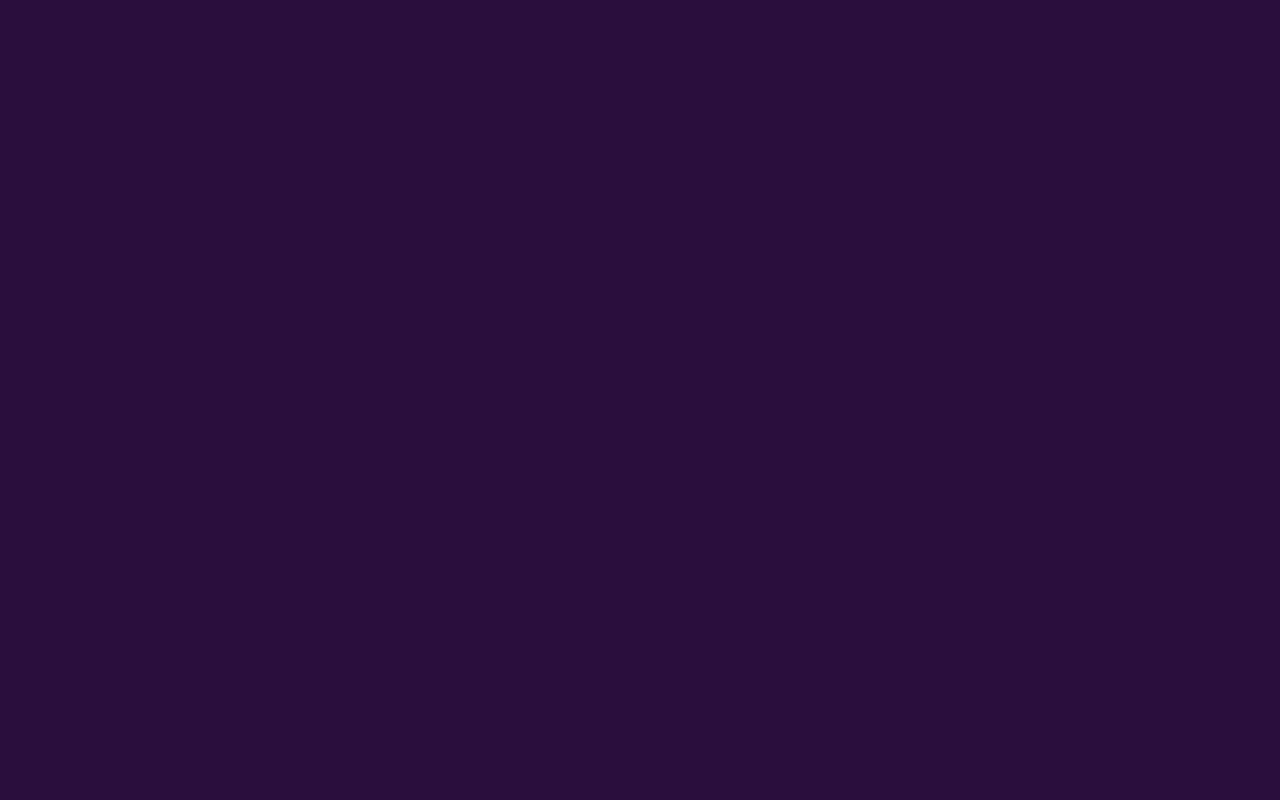
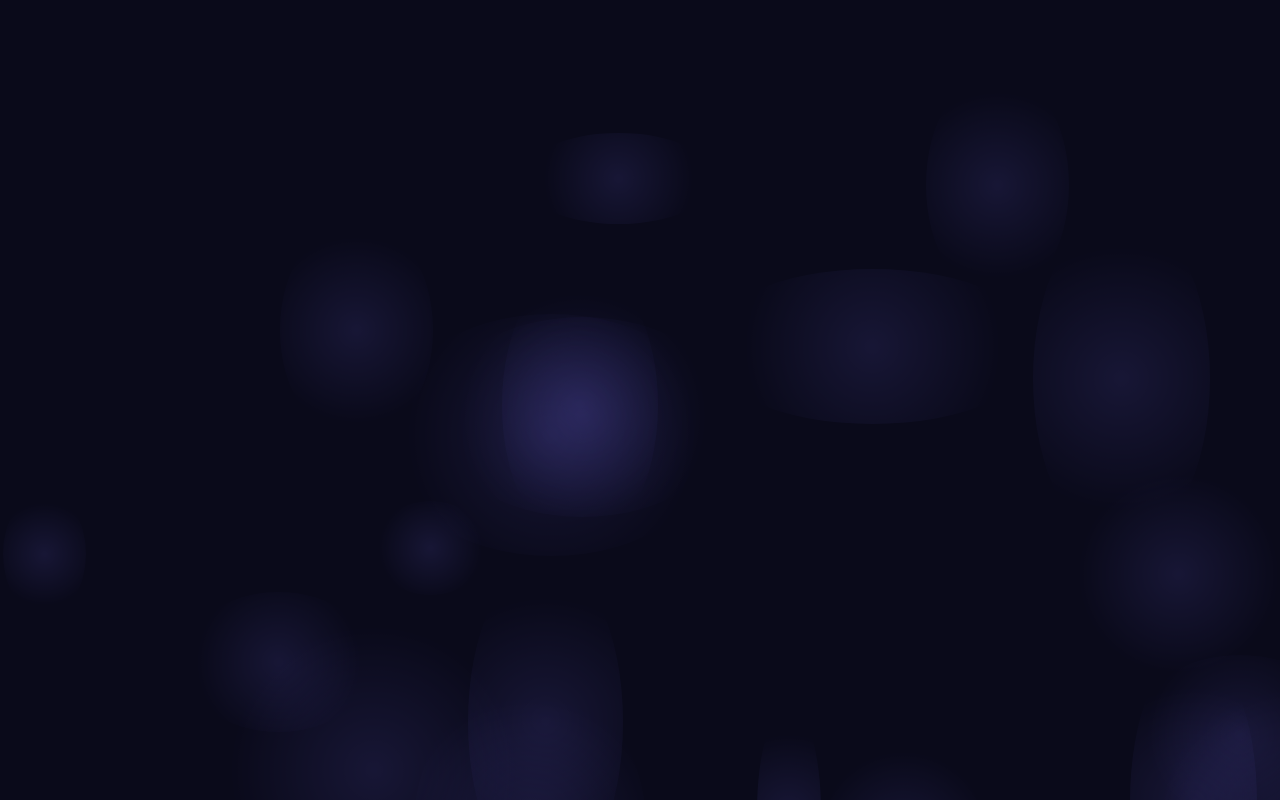
Before and after one commit to shenoyshivani/portfolio-website, a React (Vite) app in the folder client/: page / in a window 1280 px wide. Shown: the top 800 px of the page. Built offline with nearby package versions, Linux system fonts and the light colour scheme.

Commit message:
Revert to original color scheme

```diff
--- a/client/src/components/About.jsx
+++ b/client/src/components/About.jsx
@@ -8,10 +8,10 @@ export default function About() {
   const isInView = useInView(ref, { once: true, margin: '-100px' })
 
   const stats = [
-    { label: 'Projects', value: '2+', icon: HiCode, color: 'var(--color-1)' },
-    { label: 'CGPA', value: '8.49', icon: HiLightningBolt, color: 'var(--color-4)' },
-    { label: 'Skills', value: '10+', icon: HiGlobe, color: 'var(--color-3)' },
-    { label: 'Languages', value: '4', icon: HiUser, color: 'var(--color-2)' },
+    { label: 'Projects', value: '2+', icon: HiCode },
+    { label: 'CGPA', value: '8.49', icon: HiLightningBolt },
+    { label: 'Skills', value: '10+', icon: HiGlobe },
+    { label: 'Languages', value: '4', icon: HiUser },
   ]
 
   return (
@@ -133,7 +133,7 @@ export default function About() {
               >
                 <stat.icon style={{
                   fontSize: '1.5rem',
-                  color: stat.color,
+                  color: 'var(--accent)',
                   marginBottom: '0.5rem',
                 }} />
                 <div style={{
--- a/client/src/components/Contact.jsx
+++ b/client/src/components/Contact.jsx
@@ -30,10 +30,10 @@ export default function Contact() {
   }
 
   const contactInfo = [
-    { icon: FaEnvelope, label: 'Email', value: 'shivanishenoy17@gmail.com', href: 'mailto:shivanishenoy17@gmail.com', color: 'var(--color-1)' },
-    { icon: FaPhone, label: 'Phone', value: '+91 7058144485', href: 'tel:+917058144485', color: 'var(--color-4)' },
-    { icon: FaMapMarkerAlt, label: 'Location', value: 'Mumbai, Maharashtra', href: null, color: 'var(--color-3)' },
-    { icon: FaLanguage, label: 'Languages', value: 'English, Marathi, Hindi, Konkani', href: null, color: 'var(--color-2)' },
+    { icon: FaEnvelope, label: 'Email', value: 'shivanishenoy17@gmail.com', href: 'mailto:shivanishenoy17@gmail.com' },
+    { icon: FaPhone, label: 'Phone', value: '+91 7058144485', href: 'tel:+917058144485' },
+    { icon: FaMapMarkerAlt, label: 'Location', value: 'Mumbai, Maharashtra', href: null },
+    { icon: FaLanguage, label: 'Languages', value: 'English, Marathi, Hindi, Konkani', href: null },
   ]
 
   const socials = [
@@ -108,7 +108,7 @@ export default function Contact() {
                 left: 0,
                 right: 0,
                 height: '3px',
-                background: 'var(--gradient-pink)',
+                background: 'var(--gradient)',
               }} />
 
               <h3 style={{
@@ -142,13 +142,13 @@ export default function Contact() {
                       width: '45px',
                       height: '45px',
                       borderRadius: '12px',
-                      background: `${info.color}25`,
+                      background: 'var(--accent-glow)',
                       display: 'flex',
                       alignItems: 'center',
                       justifyContent: 'center',
                       flexShrink: 0,
                     }}>
-                      <info.icon style={{ color: info.color, fontSize: '1.1rem' }} />
+                      <info.icon style={{ color: 'var(--accent)', fontSize: '1.1rem' }} />
                     </div>
                     <div>
                       <p style={{
@@ -245,7 +245,7 @@ export default function Contact() {
                 left: 0,
                 right: 0,
                 height: '3px',
-                background: 'var(--gradient-blue)',
+                background: 'var(--gradient)',
               }} />
 
               <div style={{
--- a/client/src/components/Experience.jsx
+++ b/client/src/components/Experience.jsx
@@ -82,9 +82,9 @@ export default function Experience() {
                 width: '22px',
                 height: '22px',
                 borderRadius: '50%',
-                background: 'var(--color-1)',
+                background: 'var(--accent)',
                 border: '3px solid var(--bg-primary)',
-                boxShadow: '0 0 0 3px var(--color-1)40',
+                boxShadow: '0 0 0 3px var(--accent-glow)',
               }} />
 
               <div style={{
@@ -111,7 +111,7 @@ export default function Experience() {
                   gap: '0.75rem',
                   marginBottom: '0.5rem',
                 }}>
-                  <HiBriefcase style={{ color: 'var(--color-1)', fontSize: '1.2rem' }} />
+                  <HiBriefcase style={{ color: 'var(--accent)', fontSize: '1.2rem' }} />
                   <span style={{
                     fontSize: '0.85rem',
                     color: 'var(--text-muted)',
@@ -172,7 +172,7 @@ export default function Experience() {
                         minWidth: '6px',
                         height: '6px',
                         borderRadius: '50%',
-                        background: 'var(--color-4)',
+                        background: 'var(--accent)',
                         marginTop: '8px',
                       }} />
                       {desc}
--- a/client/src/components/Hero.jsx
+++ b/client/src/components/Hero.jsx
@@ -22,33 +22,26 @@ export default function Hero() {
         inset: 0,
         overflow: 'hidden',
       }}>
-        {[
-          { color: 'var(--color-1)', size: 400, x: '10%', y: '10%' },
-          { color: 'var(--color-2)', size: 350, x: '70%', y: '15%' },
-          { color: 'var(--color-3)', size: 300, x: '20%', y: '70%' },
-          { color: 'var(--color-4)', size: 250, x: '75%', y: '65%' },
-          { color: 'var(--color-1)', size: 200, x: '50%', y: '40%' },
-          { color: 'var(--color-3)', size: 180, x: '85%', y: '85%' },
-        ].map((blob, i) => (
+        {[...Array(20)].map((_, i) => (
           <motion.div
             key={i}
             style={{
               position: 'absolute',
-              width: blob.size,
-              height: blob.size,
+              width: Math.random() * 300 + 50,
+              height: Math.random() * 300 + 50,
               borderRadius: '50%',
-              background: `radial-gradient(circle, ${blob.color}40 0%, transparent 70%)`,
-              left: blob.x,
-              top: blob.y,
-              opacity: 0.5,
+              background: `radial-gradient(circle, var(--accent-glow) 0%, transparent 70%)`,
+              left: `${Math.random() * 100}%`,
+              top: `${Math.random() * 100}%`,
+              opacity: 0.3,
             }}
             animate={{
-              x: [0, (i % 2 === 0 ? 40 : -40)],
-              y: [0, (i % 2 === 0 ? -30 : 30)],
+              x: [0, Math.random() * 100 - 50],
+              y: [0, Math.random() * 100 - 50],
               scale: [1, 1.2, 1],
             }}
             transition={{
-              duration: 8 + i * 2,
+              duration: Math.random() * 10 + 10,
               repeat: Infinity,
               repeatType: 'reverse',
             }}
--- a/client/src/components/Projects.jsx
+++ b/client/src/components/Projects.jsx
@@ -15,8 +15,7 @@ const projects = [
     ],
     tech: ['Python', 'ChromaDB', 'Groq API', 'Streamlit', 'NLP'],
     demo: 'https://drive.google.com/file/d/11QNlvFkVBAeYQV1S7mjrd91xBT7-2qe4/view?usp=drive_link',
-    color: 'var(--color-1)',
-    accentColor: 'var(--color-4)',
+    color: '#6c63ff',
   },
   {
     title: 'Fashion Recommendation System',
@@ -30,8 +29,7 @@ const projects = [
     ],
     tech: ['Python', 'TensorFlow', 'OpenCV', 'Streamlit', 'ML'],
     demo: 'https://drive.google.com/file/d/18J99ZH7ZFmMAcAsu1DnMzJge3poxfhPn/view?usp=drive_link',
-    color: 'var(--color-3)',
-    accentColor: 'var(--color-2)',
+    color: '#48c6ef',
   },
 ]
 
--- a/client/src/components/Skills.jsx
+++ b/client/src/components/Skills.jsx
@@ -4,7 +4,6 @@ import { useRef } from 'react'
 const skillCategories = [
   {
     title: 'Languages',
-    color: 'var(--color-1)',
     skills: [
       { name: 'Python', level: 90 },
       { name: 'C++', level: 75 },
@@ -13,7 +12,6 @@ const skillCategories = [
   },
   {
     title: 'Frameworks & Libraries',
-    color: 'var(--color-4)',
     skills: [
       { name: 'React.js', level: 85 },
       { name: 'Node.js', level: 80 },
@@ -24,7 +22,6 @@ const skillCategories = [
   },
   {
     title: 'Databases',
-    color: 'var(--color-3)',
     skills: [
       { name: 'MongoDB', level: 80 },
       { name: 'PostgreSQL', level: 75 },
@@ -32,7 +29,6 @@ const skillCategories = [
   },
   {
     title: 'Developer Tools',
-    color: 'var(--color-2)',
     skills: [
       { name: 'GitHub', level: 85 },
       { name: 'Postman', level: 80 },
@@ -99,10 +95,10 @@ export default function Skills() {
               <h3 style={{
                 fontSize: '1.1rem',
                 fontWeight: 600,
-                color: category.color,
+                color: 'var(--accent)',
                 marginBottom: '1.5rem',
                 paddingBottom: '0.75rem',
-                borderBottom: `2px solid ${category.color}30`,
+                borderBottom: '2px solid var(--border)',
               }}>
                 {category.title}
               </h3>
@@ -144,7 +140,7 @@ export default function Skills() {
                       }}
                       style={{
                         height: '100%',
-                        background: category.color,
+                        background: 'var(--gradient)',
                         borderRadius: '3px',
                       }}
                     />
--- a/client/src/index.css
+++ b/client/src/index.css
@@ -5,49 +5,36 @@
 }
 
 :root {
-  --color-1: #FE9EC7;
-  --color-2: #F9F6C4;
-  --color-3: #89D4FF;
-  --color-4: #44ACFF;
-  --bg-primary: #fffaf5;
-  --bg-secondary: #fef0f5;
+  --bg-primary: #ffffff;
+  --bg-secondary: #f8f9fa;
   --bg-card: #ffffff;
-  --text-primary: #2d2040;
-  --text-secondary: #5F374B;
-  --text-muted: #8C6A5D;
-  --accent: #44ACFF;
-  --accent-hover: #89D4FF;
-  --accent-glow: rgba(68, 172, 255, 0.3);
-  --border: #F9F6C4;
-  --shadow: 0 4px 20px rgba(254, 158, 199, 0.15);
-  --shadow-lg: 0 10px 40px rgba(68, 172, 255, 0.15);
-  --gradient: linear-gradient(135deg, #FE9EC7 0%, #F9F6C4 35%, #89D4FF 65%, #44ACFF 100%);
-  --gradient-pink: linear-gradient(135deg, #FE9EC7, #F9F6C4);
-  --gradient-blue: linear-gradient(135deg, #89D4FF, #44ACFF);
-  --nav-bg: rgba(255, 250, 245, 0.9);
+  --text-primary: #1a1a2e;
+  --text-secondary: #4a4a6a;
+  --text-muted: #7a7a9a;
+  --accent: #6c63ff;
+  --accent-hover: #5a52d5;
+  --accent-glow: rgba(108, 99, 255, 0.3);
+  --border: #e8e8f0;
+  --shadow: 0 4px 20px rgba(0, 0, 0, 0.08);
+  --shadow-lg: 0 10px 40px rgba(0, 0, 0, 0.12);
+  --gradient: linear-gradient(135deg, #6c63ff 0%, #48c6ef 100%);
+  --nav-bg: rgba(255, 255, 255, 0.9);
 }
 
 body.dark {
-  --color-1: #430A5D;
-  --color-2: #5F374B;
-  --color-3: #8C6A5D;
-  --color-4: #EEE4B1;
-  --bg-primary: #2a0e3d;
-  --bg-secondary: #351450;
-  --bg-card: #3d1a52;
-  --text-primary: #EEE4B1;
-  --text-secondary: #ddd0a0;
-  --text-muted: #8C6A5D;
-  --accent: #EEE4B1;
-  --accent-hover: #fff5d6;
-  --accent-glow: rgba(238, 228, 177, 0.3);
-  --border: #5F374B;
-  --shadow: 0 4px 20px rgba(67, 10, 93, 0.4);
+  --bg-primary: #0a0a1a;
+  --bg-secondary: #12122a;
+  --bg-card: #1a1a35;
+  --text-primary: #e8e8f0;
+  --text-secondary: #b0b0cc;
+  --text-muted: #7a7a9a;
+  --accent: #7c73ff;
+  --accent-hover: #9189ff;
+  --accent-glow: rgba(124, 115, 255, 0.4);
+  --border: #2a2a4a;
+  --shadow: 0 4px 20px rgba(0, 0, 0, 0.3);
   --shadow-lg: 0 10px 40px rgba(0, 0, 0, 0.4);
-  --gradient: linear-gradient(135deg, #430A5D 0%, #5F374B 35%, #8C6A5D 65%, #EEE4B1 100%);
-  --gradient-pink: linear-gradient(135deg, #430A5D, #5F374B);
-  --gradient-blue: linear-gradient(135deg, #8C6A5D, #EEE4B1);
-  --nav-bg: rgba(42, 14, 61, 0.9);
+  --nav-bg: rgba(10, 10, 26, 0.9);
 }
 
 html {
```
Also changed, not shown: client/src/components/Education.jsx (+8 -8 lines).
